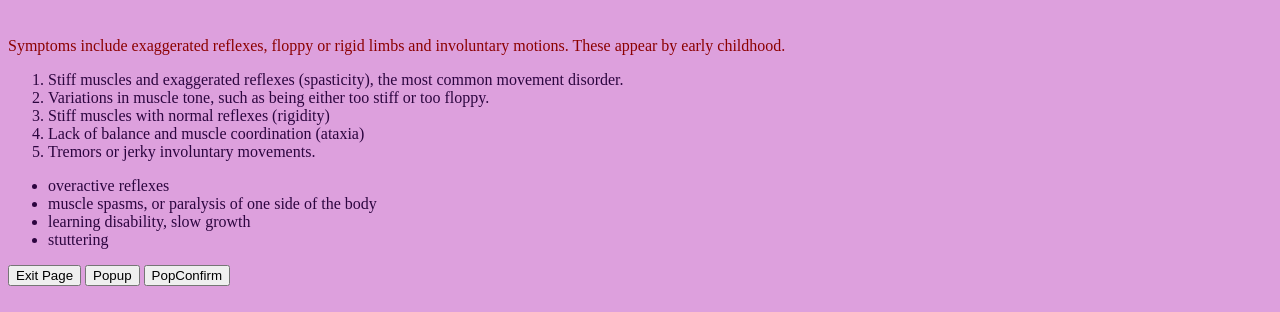
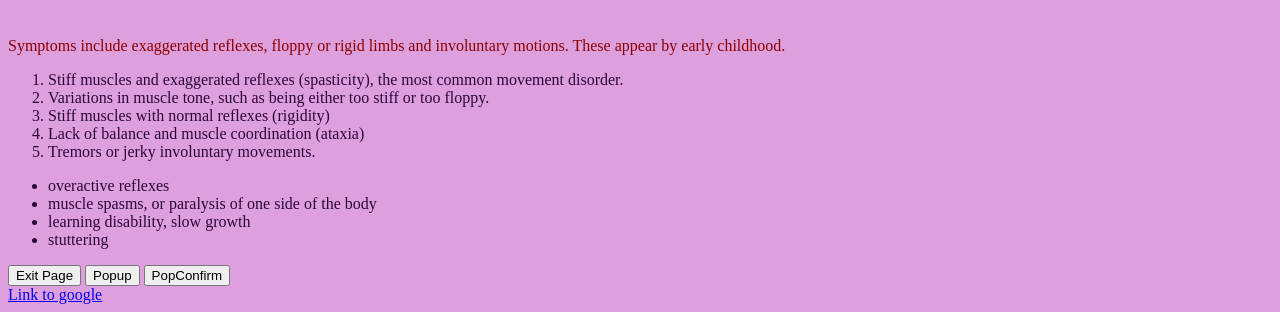
Before and after one commit to Ukhanyo4/clag-my-website, a plain HTML site: page index.html in a window 1280 px wide. Shown: the part 735-1047 px from the top of the page. Drawn offline with Linux system fonts and the light colour scheme.

Commit message:
Added info

```diff
--- a/index.html
+++ b/index.html
@@ -52,5 +52,7 @@
            <button onclick="popConfirm()">PopConfirm</button>
         </div>
 
+        <a href=https://www.cdc.gov/ncbddd/cp/facts.html>Link to google</a>
+
     </body>
 </html>
```
